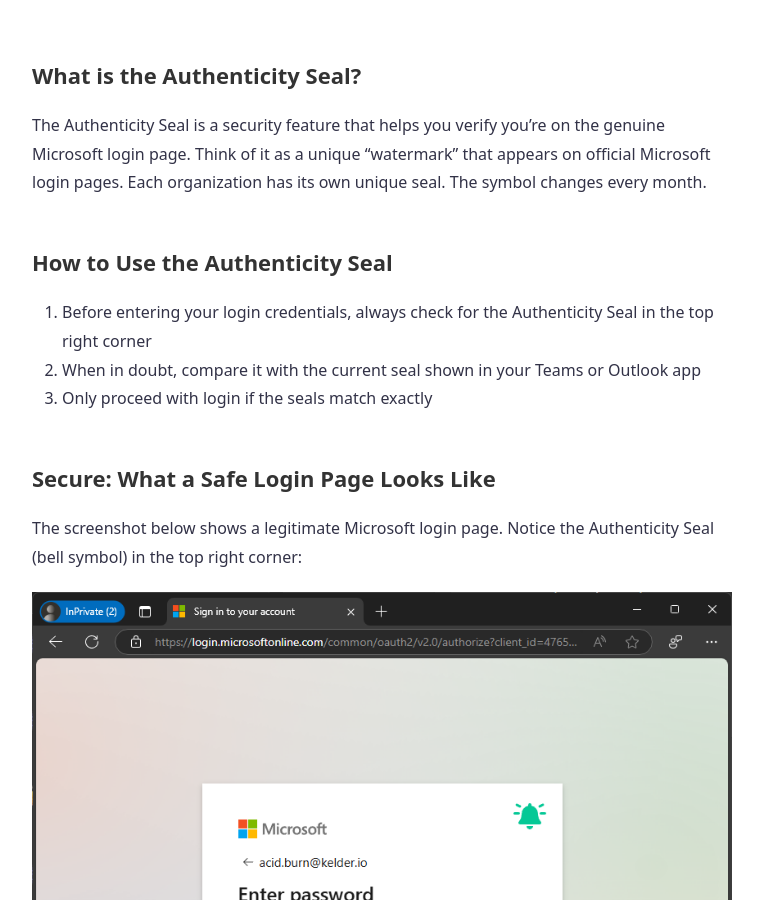
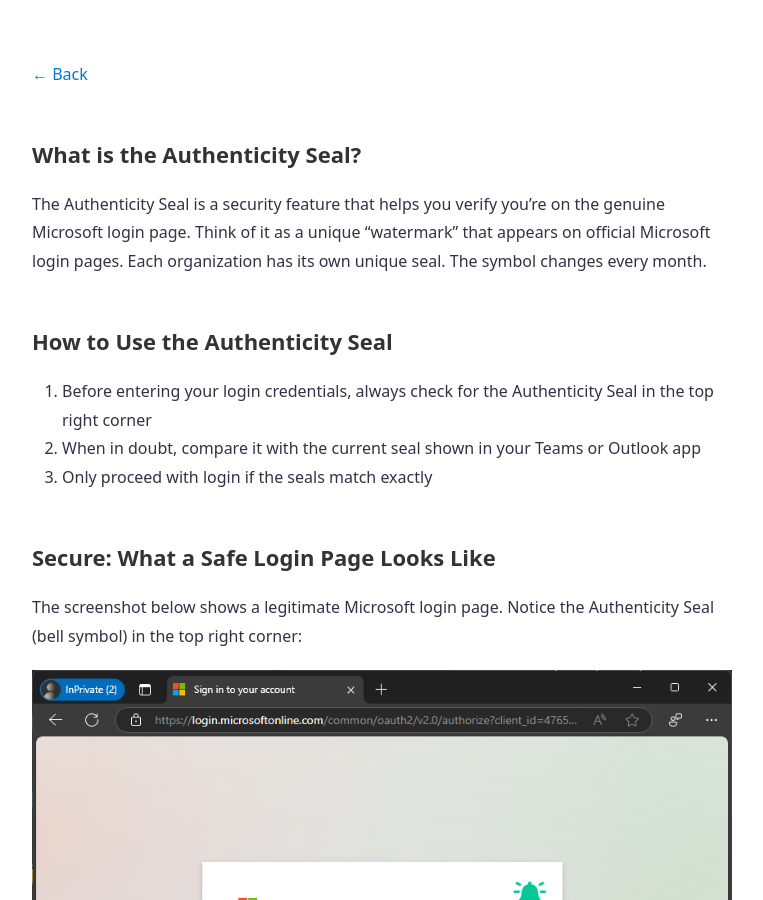
Before and after one commit to didsomeonecloneme/didsomeonecloneme.github.io, a Jekyll site: the page built from pages/teams_app_seal_authenticity.md, in a window 1280 px wide and 900 px high. Shown: the whole window, without its empty margins (258-1021 px from the left). Built offline with Jekyll 4.4.1, drawn with Linux system fonts in a browser that asks for light colours.

Commit message:
Add a back button to Teams app screen

```diff
--- a/pages/teams_app_seal_authenticity.md
+++ b/pages/teams_app_seal_authenticity.md
@@ -6,6 +6,8 @@
 subtitle: How to verify you're logging into the real Microsoft login page
 tags: [seal, authenticity, security]
 ---
+
+<a href="javascript:history.back()" style="color: #0078d4; cursor: pointer; text-decoration: none !important; border-bottom: none !important; box-shadow: none !important;">&#8592; Back</a>
 
 ### What is the Authenticity Seal?
 The Authenticity Seal is a security feature that helps you verify you're on the genuine Microsoft login page. Think of it as a unique "watermark" that appears on official Microsoft login pages. Each organization has its own unique seal. The symbol changes every month.
```
